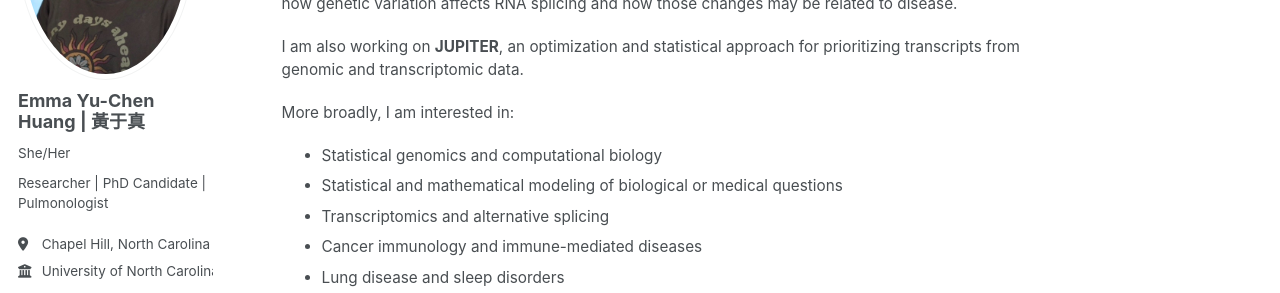
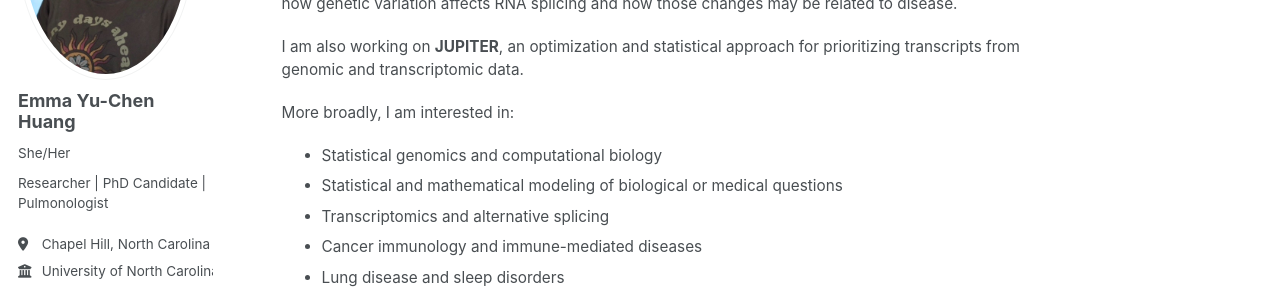
Before and after one commit to yuchen-hahaha/yuchen-hahaha.github.io, a Jekyll site: the page built from index.md, in a window 1280 px wide. Shown: the part 277-570 px from the top of the page. Built offline with Jekyll 4.4.1, drawn with Linux system fonts in a browser that asks for light colours; a style sheet for code colours, icons or effects is not loaded.

Commit message:
Remove Chinese characters from author name

```diff
--- a/_config.yml
+++ b/_config.yml
@@ -23,7 +23,7 @@ repository               : "yuchen-hahaha/yuchen-hahaha.github.io"
 
 author:
   avatar           : "profile.png"
-  name             : "Emma Yu-Chen Huang | 黃于真"
+  name             : "Emma Yu-Chen Huang"
   pronouns         : "She/Her"
   bio              : "Researcher | PhD Candidate | Pulmonologist"
   location         : "Chapel Hill, North Carolina"
```
